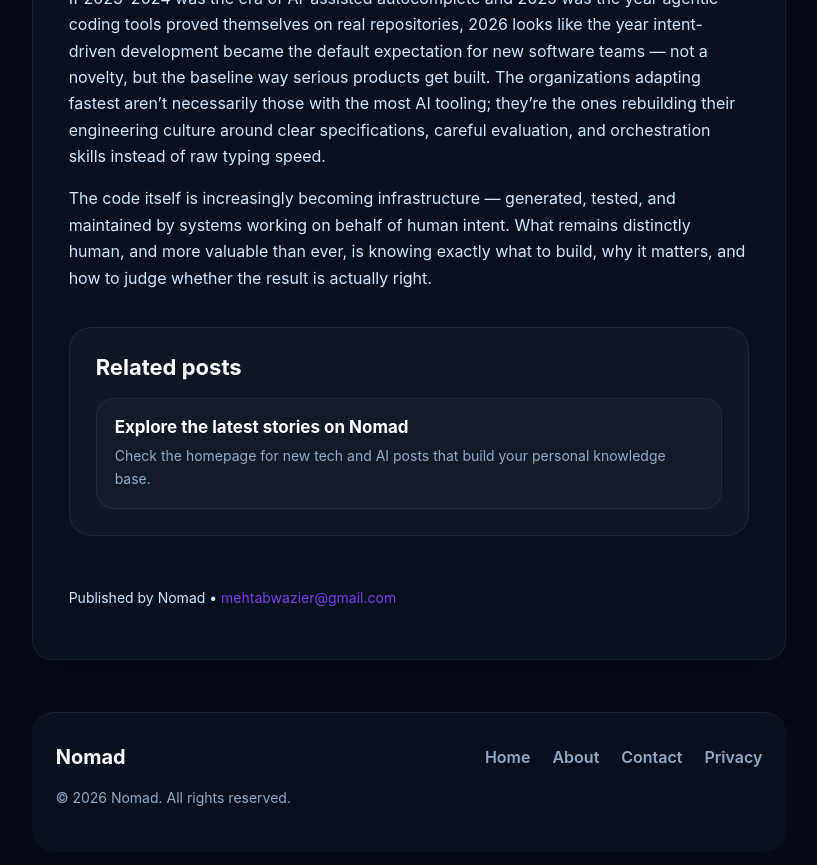
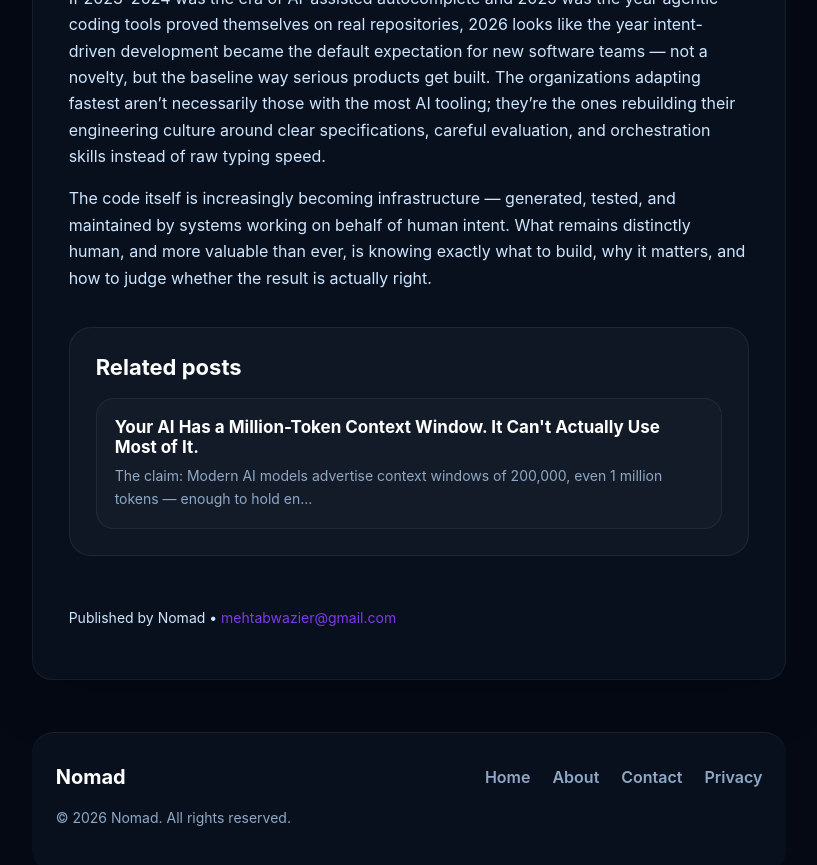
Before and after one commit to Tabi07/Tabi07.github.io, a Jekyll site: the page built from _posts/2026-07-02-intent-driven-coding-software-development-future.markdown, in a window 1280 px wide and 900 px high, scrolled down 5677 px. Shown: the top 865 px of the window, without its empty margins (231-1048 px from the left). Built offline with Jekyll 4.4.1, drawn with Linux system fonts in a browser that asks for light colours; part of the change alters nothing that is shown.

Commit message:
Replace June 27 post with context rot analysis

````diff
--- a/_posts/2026-06-27-the-new-luxury-neutral-quiet-typography.markdown
+++ b/_posts/2026-06-27-the-new-luxury-neutral-quiet-typography.markdown
@@ -1,77 +1,45 @@
 ---
 layout: post
-title: "The New Luxury Neutral: How Elite Apparel Brands are Abandoning Loud Logos for Quiet Typography"
-description: "Why elite fashion brands are trading loud logos for minimalist 'quiet typography' and how it drives premium value."
+title: "Your AI Has a Million-Token Context Window. It Can't Actually Use Most of It."
+description: "New research shows every major AI model degrades as input length grows, even well before hitting its advertised context limit — a problem researchers call context rot."
 date: 2026-06-27 16:00:00 +0000
-categories: [fashion, design, business]
-tags: [quiet-typography, luxury-neutral, apparel, dtc]
-image: /assets/giants.svg
+categories: [ai, software]
+tags: [context-rot, llm-research, ai-agents, context-engineering]
+image: /assets/window.png
 ---
 
-Walk into any high-end boutique or scroll through the digital storefronts of the world's most sophisticated direct-to-consumer (DTC) apparel lines, and you will notice a striking absence. The massive, screen-printed graphic tees, the neon colorways, and the giant, unmistakable emblems that defined the late 2010s streetwear boom have vanished.
+**The claim:** Modern AI models advertise context windows of 200,000, even 1 million tokens — enough to hold entire codebases or books in a single conversation. **The reality:** researchers at Chroma tested 18 frontier models systematically and found something the marketing pages don't mention: every single one gets measurably worse as the input grows, often long before it comes close to that advertised limit. Not some models. Not most. All of them. Here's what's actually happening, in plain terms.
 
-We have entered the era of the **New Luxury Neutral**.
+#### Wait — isn't a bigger context window supposed to make AI *better*, not worse?
 
-The consumer consciousness has officially rebelled against "ultra-processed" fashion—mass-produced, fast-fashion garments covered in loud, uninspired graphics that practically shout for attention. Today's premium consumer doesn't want to be a walking billboard. Instead, elite fashion lines are leaning into a design philosophy anchored in restraint: **Quiet Typography**.
+That's the intuitive assumption, and it's wrong in a specific, measurable way. A controlled study cited in recent research on the topic found reasoning accuracy falling from 0.92 to 0.68 as inputs grew from a few hundred tokens to just three thousand — a meaningful drop at a token count nowhere near any model's actual limit. A separate benchmark found ten of twelve tested models dropping below half their short-context performance by just 32,000 tokens, in models advertising context windows many times that size. The industry has a name for this now: **context rot**, formally described by Chroma's 2025 research as the systematic degradation of output quality as input length increases, independent of whether the content is even relevant.
 
-By trading flashy iconography for flawless geometric balance, heavyweight fabrics, and understated, premium lettering, forward-thinking fashion houses are building massive brand equity. They aren’t shouting to be heard; they are whispering to be noticed. Here is a look into the psychology, design mechanics, and business strategy behind this minimalist revolution.
+#### Is this the same thing as "lost in the middle"?
 
-## 1. The Psychology of the "Invisible Signal"
+Related, but not identical — and conflating the two has muddied a lot of coverage of this topic. Researchers now separate two distinct failure modes. **Positional degradation** ("lost in the middle") is the effect first documented back in a 2023 paper: accuracy depends heavily on *where* in the input the relevant information sits, following a U-shape — strong at the very start and end of a document, 20 to 30 points weaker for anything buried in the middle. **Length degradation** (context rot proper) is a separate phenomenon: accuracy declines simply as input grows *longer*, even when the relevant evidence is fixed in a favorable position the whole time. A model can have the right information sitting right where it should — and still perform worse just because there's more text around it.
 
-To understand why loud logos are losing their economic grip, you have to look at how luxury consumer behavior has matured.
+#### Why would more text hurt a model that's specifically built to handle long documents?
 
-When a design trend becomes oversaturated, its cultural currency plummets. When fast-fashion fast-followers can instantly replicate a loud, oversized graphic layout and sell it for a fraction of the price, the original look loses its status as an exclusive marker. High-net-worth consumers and style-conscious builders naturally shift toward aesthetics that cannot be easily copied by an automated print-on-demand machine.
+One of the more counterintuitive findings in this research cuts against a natural assumption: coherent, well-organized input actually degrades a model's attention *more* than shuffled, disorganized input does. Researchers describe this as a signal-to-noise problem rather than a capability problem — the models are generally smart enough to solve the underlying task if their context stayed clean, but real context doesn't stay clean. As an AI agent works through a task, it accumulates search results, file reads, backtracking, and corrections, and all of that noise directly degrades the quality of every output that follows, even when the actual answer the agent needs was there from the start.
 
-```
-[ Loud Branding ] ----> Obvious, High-Visibility, Easily Copied (Low Long-Term Equity)
-                                    VS.
-[ Quiet Typography ] ----> Subtle, Material-First, Geometric Precision (High Premium Value)
-```
+#### Does this actually matter outside a research paper, or is it mostly theoretical?
 
-Quiet typography acts as an **invisible signal**. It shifts the focus entirely onto the silhouette, the structural drape of the garment, and the premium quality of the textile itself. It relies on an "if you know, you know" (IYKYK) insider dynamic. The value isn't derived from a massive logo slapped on the chest; it is embedded in the perfect kerning of a beautifully blind-embossed sans-serif name, or a tiny, single-needle embroidered phrase hidden just above the hemline.
+It matters enough that one analysis attributes nearly 65% of enterprise AI failures in 2025 to context drift or memory loss during multi-step reasoning — making this a leading practical cause of AI systems failing in production, not a lab curiosity. For coding agents specifically, researchers have identified a concrete, almost eerie threshold: agent success rate drops measurably after roughly 35 minutes of continuous work, and the relationship isn't linear — doubling the task duration roughly quadruples the failure rate. The explanation traces directly back to context accumulation: by the 35-minute mark, a typical coding agent has read 15–30 files and run multiple searches, accumulating somewhere between 80,000 and 150,000 tokens of context. Even inside a 200,000-token window nowhere near full, the signal-to-noise ratio has already degraded enough for reasoning quality to measurably drop. Worse, this compounds on itself: a less accurate agent makes more mistakes, mistakes require corrections, and corrections mean reading more files and running more searches — adding yet more noise to an already degraded context, in a loop that gets harder to escape the longer it runs.
 
-## 2. The Design Toolkit: Embracing Swiss Minimalism
+#### So the "200K token" or "1M token" number on a model's spec sheet is basically fiction?
 
-Executing this aesthetic successfully is deceptively difficult. When you remove a loud, colorful graphic from a garment, you strip away places to hide flaws. Every single element left on the canvas must be flawless.
+Not fiction, exactly, but importantly not the number to plan around. One analysis of the gap between advertised and effective context length put it starkly: models typically become unreliable 30–40% before their claimed limit — meaning a model advertised at 200,000 tokens may become genuinely unreliable around 130,000 tokens of real, working content. Performance drops are also often sudden rather than gradual, showing up as sharp cliffs rather than a smooth decline you could anticipate and plan for. Roughly two-thirds of tested models in one benchmark failed to reliably find a single simple sentence in a document just 2,000 tokens long — a task far below what any of these models' advertised limits would suggest should be trivial.
 
-Elite brands achieving this look rely heavily on the timeless tenets of **Swiss Minimalism**:
+#### Okay, so is the fix just "stuff less into the context"?
 
-### I. Severe Geometric Balance
+That's the instinct, and it's only half right. Pure retrieval-based approaches (pulling in only the specific relevant snippet rather than dumping in everything) avoid context rot but miss a different capability: genuine reasoning across an entire document that requires holding the whole thing in view at once. The 2026 architectural default emerging from this research is a hybrid: retrieve a focused 50,000–200,000 relevant tokens first, then reason over that curated set at length, rather than either extreme. Researchers frame the real design question as no longer "which approach wins" but "which pattern fits this specific data shape, latency budget, and freshness requirement" — architecture-level thinking rather than chasing a bigger context-window number on a spec sheet.
 
-The placement of text on a heavyweight box-fit hoodie or a clean pair of tailored trousers is treated with architectural precision. Designers map out layouts using invisible grid systems, ensuring that text alignment perfectly matches the natural lines and drape of the human body.
+Concrete techniques are already showing measurable results. Anthropic's own Claude Code uses native auto-compaction that, in documented sessions, reduced 132,000 tokens of accumulated message history down to roughly 2,300 tokens — a 98% reduction — specifically to keep working context clean during long agent sessions. Newer research frameworks go further, letting an agent "fold" a completed sub-task into a brief summary rather than keeping every intermediate step in view, and benchmarked results show these approaches outperforming standard long-context handling at every tested length between 32,000 tokens and 1 million.
 
-### II. Intentional Hierarchy and Kerning
+#### Is this a permanent limitation of how these models work, or something that gets fixed?
 
-In quiet typography, the space *between* the letters (the kerning) is just as important as the characters themselves. High-end lines frequently use clean, customized neo-grotesque or geometric typefaces with wide letter-spacing. This deliberate spacing gives the wordmarks breathing room, making the brand name feel timeless, established, and balanced.
+The researchers behind the most rigorous mechanistic study of this problem are explicit that it isn't a law of nature — their findings describe the dominant transformer architecture as deployed through early 2026 specifically, and note that a genuinely different architectural approach to attention or position encoding could weaken or eliminate the effect entirely. They frame that possibility in an unusual way for a research paper: as "the desirable kind of obsolescence" — meaning the researchers documenting this limitation are actively hoping their own findings get outdated by better architecture, rather than defending them as a permanent ceiling.
 
-### III. Texture Over Pigment
+#### What's the actual takeaway if you're building on top of these models today?
 
-Instead of using cheap, thick plastic inks that crack after two washes, the modern luxury neutral relies on texture. Brands use premium techniques like high-density tonal embroidery (where the thread exactly matches the color of the fabric), subtle fabric patches, or deep silicone debossing to create three-dimensional depth that catches the light without changing the minimalist profile.
-
-## 3. The Business Case: Why Less Brand Noise Yields Higher Margins
-
-For e-commerce apparel entrepreneurs, adopting a quiet typography framework isn’t just an artistic decision—it’s an exceptionally smart operational strategy that protects profit margins.
-
-- **Longer Product Lifecycles:** Loud graphics are tied strictly to micro-trends that phase out every few months. A beautifully structured, minimal neutral t-shirt with clean typography bypasses the traditional trend cycle entirely. It remains relevant year-round, significantly reducing the need to run margin-killing clearance sales to clear out old inventory.
-- **Simplified Production Logistics:** Minimizing color palettes and focusing on core typography allows brands to streamline their supply chains. Founders can invest capital into sourcing superior, high-gsm (grams per square meter) luxury fabrics and perfecting their custom fits, rather than paying for complex, multi-color screen printing setups across dozens of volatile designs.
-- **Higher Average Order Value (AOV):** Consumers view minimalist, well-structured garments as long-term wardrobe investments rather than disposable, fast-fashion purchases. This perception allows premium brands to command premium pricing tiers, substantially increasing gross margins.
-
-## Conclusion: The Power of the Unspoken Brand
-
-The modern market is incredibly noisy, crowded with algorithms trying to generate the loudest possible visual hooks to capture a fleeting second of user attention. In this environment, true luxury is found in the calm space of restraint.
-
-By stepping away from loud, flashy logos and mastering the elegant rules of quiet typography, your apparel brand can transcend the fleeting hype cycle. You aren't just selling another piece of clothing; you are offering a timeless, premium aesthetic asset that commands respect through clean execution, material purity, and quiet confidence.
-
-### **Frequently Asked Questions (SEO Featured Snippet Optimization)**
-
-**Q: What is quiet typography in fashion design?**
-
-A: Quiet typography is a minimalist design approach that replaces large, colorful logos and loud graphics with small, highly structured, and understated text elements. It relies on classic typeface principles, custom letter-spacing, and subtle execution techniques like tonal embroidery or debossing to convey premium branding.
-
-**Q: Why is the apparel market shifting toward "quiet luxury" neutrals?**
-
-A: Consumers are experiencing severe fatigue from loud, fast-fashion graphic prints that quickly look dated. Moving toward neutral colors and minimalist branding allows garments to become versatile, long-term wardrobe essentials that signify authentic quality rather than chasing temporary micro-trends.
-
-**Q: Can independent e-commerce brands compete using minimalist design?**
-
-A: Yes. In fact, independent brands often have an advantage because they can source premium, heavyweight fabrics and execute small-batch, precision production runs more flexibly than massive corporate retailers. Success lies in focusing heavily on custom fit, fabric quality, and flawless typographic layouts.
+Stop treating the advertised context window as a budget to spend freely. Treat it as a resource that degrades in quality well before it runs out numerically, and architect around that reality rather than around the number printed on a pricing page. For anyone running long AI coding sessions specifically, the 35-minute, compounding-failure pattern is worth knowing by name, because the practical fix isn't "wait for a bigger context window" — it's actively managing what stays in that window as a session runs, the same way a good engineer manages memory in any other system that degrades under uncontrolled growth.
````
